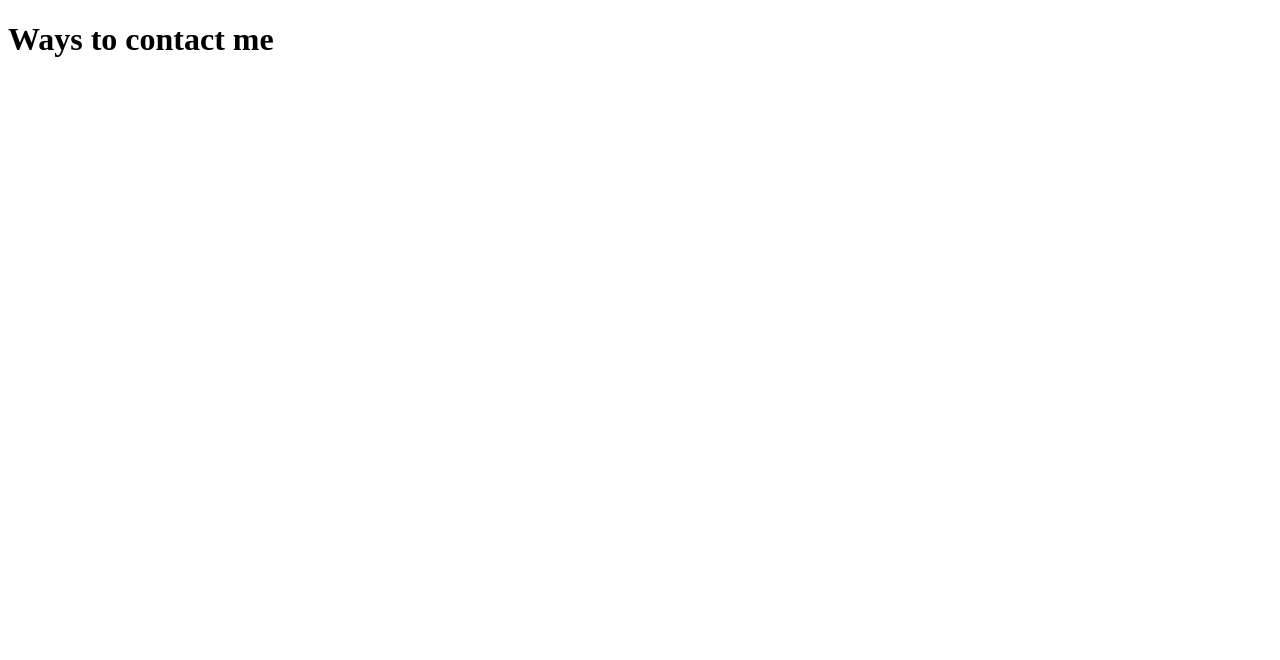
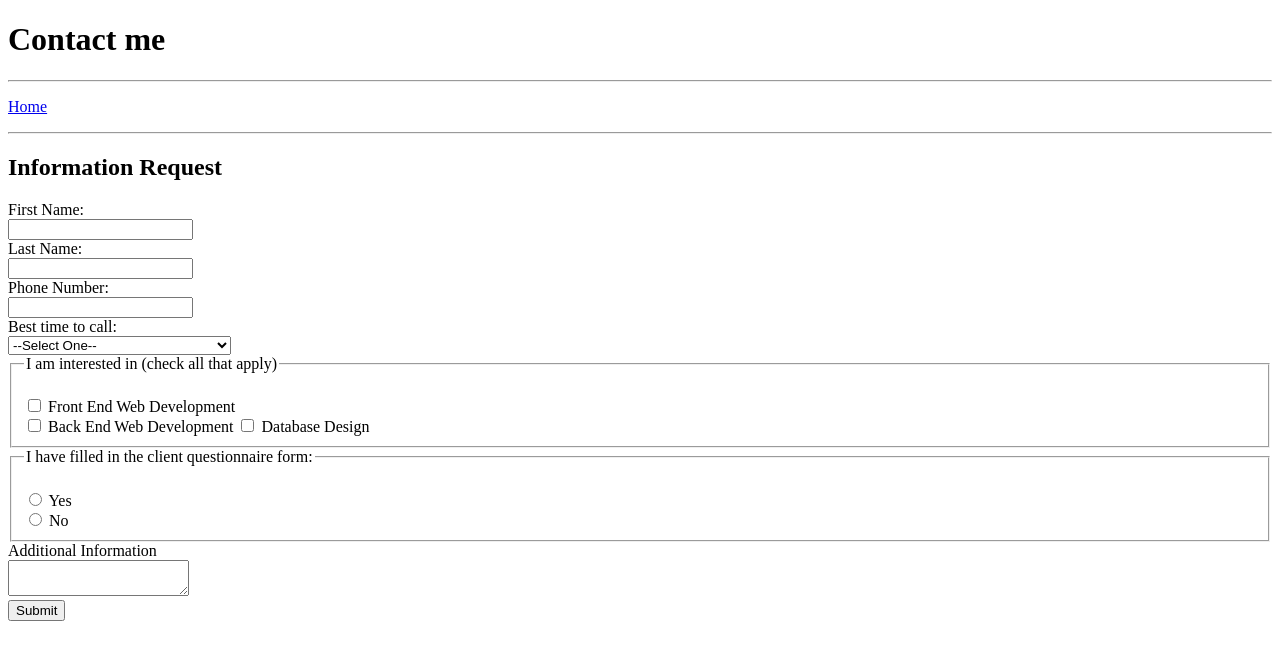
Before and after one commit to InfAurora/portfolio, a plain HTML site: page contact.html in a window 1280 px wide. Drawn offline with Linux system fonts and the light colour scheme.

Commit message:
Added a form to Contacts page

```diff
--- a/contact.html
+++ b/contact.html
@@ -8,19 +8,60 @@
     <head>
         <title>Contact Information</title>
     </head>
+    <main>
+		<body>
+			<header>
+				<h1>Contact me</h1>
+			</header>
+			<hr />
+			<nav>
+				<p><a href="index.html">Home</a></p>
+			</nav>
+			<hr />
+			<h2>Information Request</h2>
+			<form action="submit.html" method="Post">
+				<label for="firstName">First Name:</label> <br />
+				<input type="text" id="firstName" name="firstName"> <br />
 
-    <body>
-        <header>
-            <h1>Ways to contact me</h1>
-        </header>
+				<label for="lastName">Last Name:</label><br />
+				<input type="text" id="lastName" name="lastName"> <br />
 
-        <nav>
+				<label for="phone">Phone Number:</label> <br />
+				<input type="text" id="phone" name="phone"> <br />
 
-        </nav>
+				<label for="contact">Best time to call:</label> <br />
+				<select id="contact" name="contact">
+				<option value="default" selected>--Select One--</option>
+				<option value="morning">Morning (8AM to 12PM Eastern)</option>
+				<option value="afternoon">Afternoon (12PM to 5PM Eastern)</option>
+				<option value="evening">Evening (5PM to 8PM Eastern)</option>
+				</select>
 
+				<fieldset>
+					<legend>I am interested in (check all that apply)</legend> <br />
+					<input type="checkbox" id="frontEnd" name="interest" value="frontEnd">
+					<label for="frontEnd">Front End Web Development</label> <br />
+					<input type="checkbox" id="backEnd" name="interest" value="backEnd">
+					<label for="backEnd">Back End Web Development</label>
+					<input type="checkbox" id="database" name="interest" value="database">
+					<label for="database">Database Design</label> <br />
+				</fieldset>
 
-        <footer>
+				<fieldset>
+					<legend>I have filled in the client questionnaire form:</legend> <br />
+					<input type="radio" id="choice1" name="questionnaire" value="yes">
+					<label for="choice1">Yes</label> <br />
+					<input type="radio" id="choice2" name="questionnaire" value="no">
+					<label for="choice2">No</label> <br />
+				</fieldset>
 
-        </footer>
-    </body>
+				<label for="info">Additional Information</label> <br />
+				<textarea id="info" name="info"></textarea> <br />
+				<input type="submit" name="submit" value="Submit">
+			</form>
+			<footer>
+
+			</footer>
+		</body>
+	</main>
 </html
```
